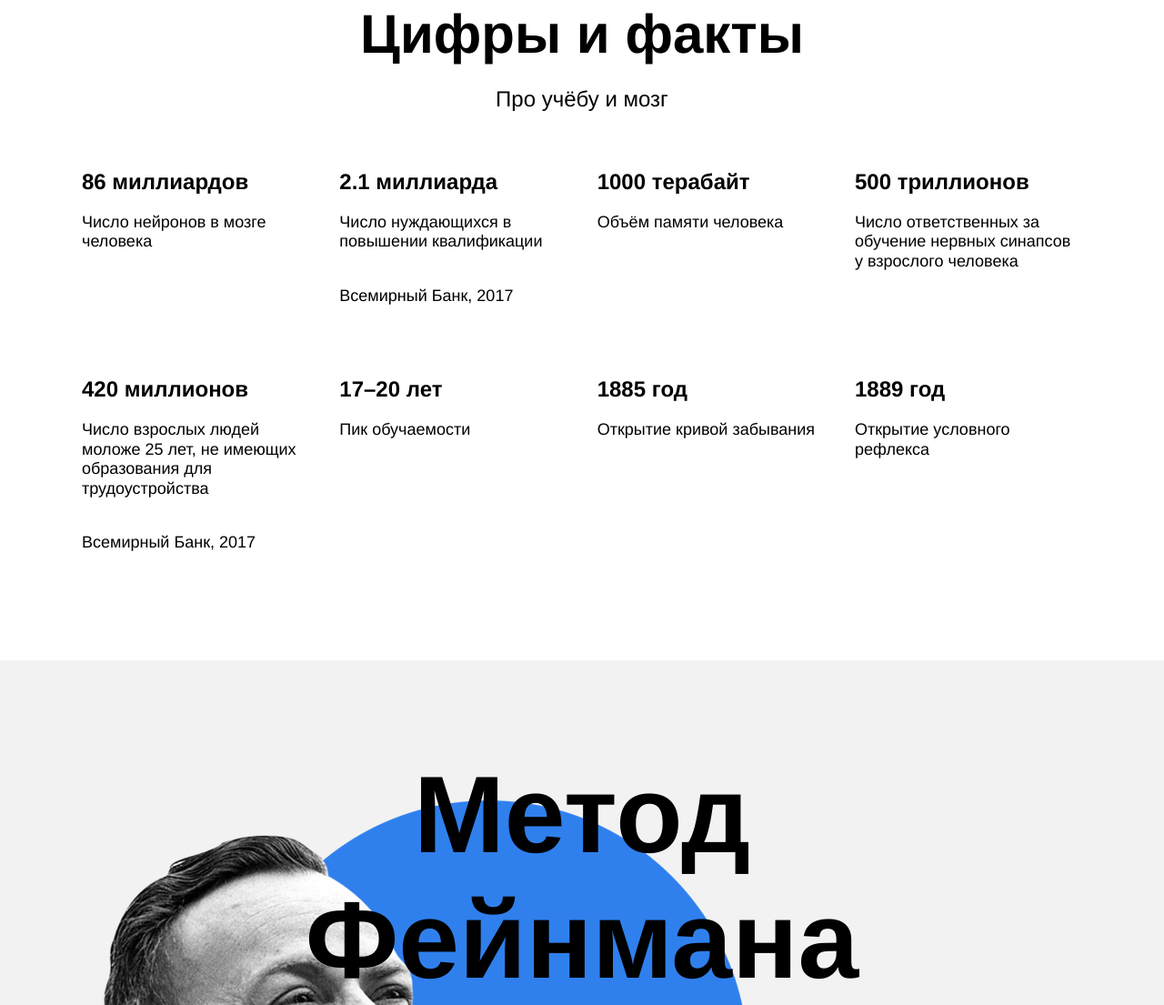
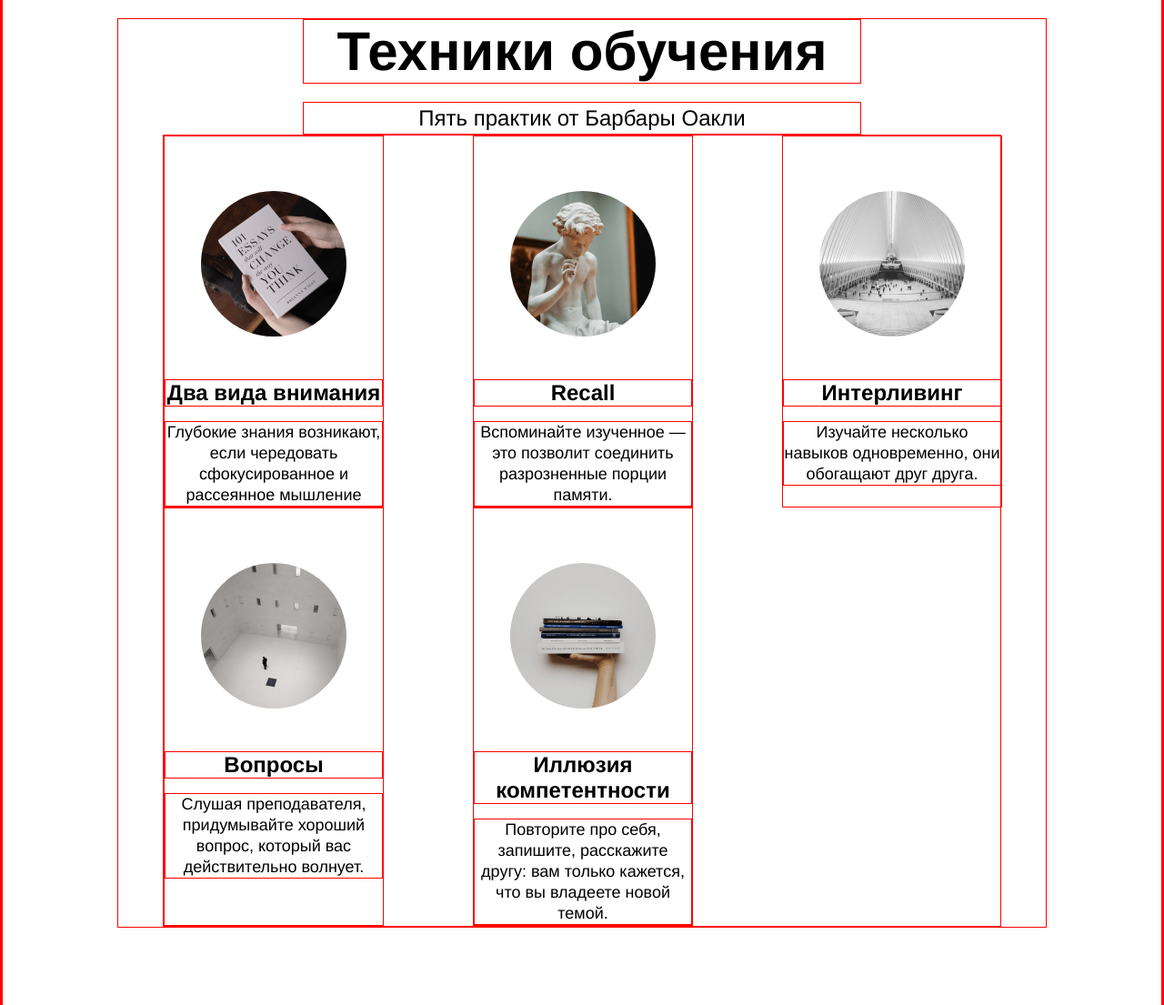
Before and after one commit to PavelEremeev/how-to-learn, a plain HTML site: page index.html in a window 1280 px wide. Shown: the part 1383-2488 px from the top of the page at 91% size. Drawn offline with Linux system fonts and the light colour scheme.

Commit message:
Add block technics, square animation. Add new CSS styles

```diff
--- a/index.html
+++ b/index.html
@@ -35,7 +35,37 @@
                 </div>
             </div>
         </section>
-
+        <section class="technics">
+            <h2 class="section-title">Техники обучения</h2>
+            <p class="section-subtitle">Пять практик от Барбары Оакли</p>
+            <div class="cards">
+                <div class="cards__item">
+                    <img class="cards__image" src="./images_sprint-2/attention.png" alt="Изображение-два-вида-внимания"/>
+                    <h3 class="cards__title">Два вида внимания</h3>
+                    <p class="cards__description">Глубокие знания возникают, если чередовать сфокусированное и рассеянное мышление</p>
+                </div>
+                <div class="cards__item">
+                    <img class="cards__image" src="./images_sprint-2/recall.png" alt="Изображение-вспоминайте-изученное"/>
+                    <h3 class="cards__title">Recall</h3>
+                    <p class="cards__description">Вспоминайте изученное — это позволит соединить разрозненные порции памяти.</p>
+                </div>
+                <div class="cards__item">
+                    <img class="cards__image" src="./images_sprint-2/interliving.png" alt="Изображение-интерливинг"/>
+                    <h3 class="cards__title">Интерливинг</h3>
+                    <p class="cards__description">Изучайте несколько навыков одновременно, они обогащают друг друга.</p>
+                </div>
+                <div class="cards__item">
+                    <img class="cards__image" src="./images_sprint-2/question.png" alt="Изображение-вопросы"/>
+                    <h3 class="cards__title">Вопросы</h3>
+                    <p class="cards__description">Слушая преподавателя, придумывайте хороший вопрос, который вас действительно волнует.</p>
+                </div>
+                <div class="cards__item">
+                    <img class="cards__image" src="./images_sprint-2/competence.png" alt="Изображение-иллюзия-компетентности"/>
+                    <h3 class="cards__title">Иллюзия компетентности</h3>
+                    <p class="cards__description">Повторите про себя, запишите, расскажите другу: вам только кажется, что вы владеете новой темой.</p>
+                </div>
+            </div>
+        </section>
         <section class="digits">
             <h2 class="section-title">Цифры и факты</h2>
             <p class="section-subtitle">Про учёбу и мозг</p>
--- a/styles/style.css
+++ b/styles/style.css
@@ -1,6 +1,15 @@
-/* * {
+@keyframes rotation {
+    from {
+        transform: rotate(-15deg);
+    }
+    to {
+        transform: rotate(345deg);
+    }
+}
+
+* {
     border: 1px solid red;
-} границы для удобства разметки */
+}
 
 .page {
     min-width: 1100px;
@@ -35,6 +44,7 @@
     height: 100vh;
     min-height: 600px;
     max-height: 756px;
+    overflow: hidden;
     /* выше установили ограничения для секции */
 }
 
@@ -95,11 +105,62 @@
     height: 568px;
     width: 568px;
     z-index: 0;
+    animation: rotation 20s linear infinite;
+    transform: rotate(-15deg);
 }
 
 .description {
     margin-top: 100px;
     display: flex;
+}
+
+.technics {
+    margin-top: 100px;
+    display: flex;
+    flex-direction: column;
+    align-items: center;
+    width: 80%;
+    margin-right: auto;
+    margin-left: auto;
+}
+
+.cards {
+    width: 920px;
+    display: grid;
+    grid-column-gap: 100px;
+    grid-template-columns: repeat(auto-fill, 240px);
+
+}
+
+.cards__item {
+    width: 240px;
+    text-align: center;
+
+}
+
+.cards__image {
+    margin: 60px 40px 43px;
+    border-radius: 160px;
+    width: 160px;
+    height: 160px;
+}
+
+.cards__title {
+    color: #000000 ;
+    font-weight: bolder;
+    line-height: 1.15;
+    font-size: 24px;
+    margin-top: 0;
+    margin-bottom: 0;
+}
+
+.cards__description {
+    color: #000000 ;
+    font-weight: normal;
+    line-height: 23px;
+    font-size: 18px;
+    margin-top: 16px;
+    margin-bottom: 0;
 }
 
 .two-columns {
```
Also changed, not shown: images_sprint-2/attention.png (added), images_sprint-2/book.jpg (added), images_sprint-2/competence.png (added), images_sprint-2/interliving.png (added), images_sprint-2/logo/arzamas.svg (added), images_sprint-2/logo/n1.svg (added), images_sprint-2/logo/polka.svg (added), images_sprint-2/logo/strelka.svg (added), images_sprint-2/question.png (added), images_sprint-2/recall.png (added), texts2.txt (added), 1 other file.
